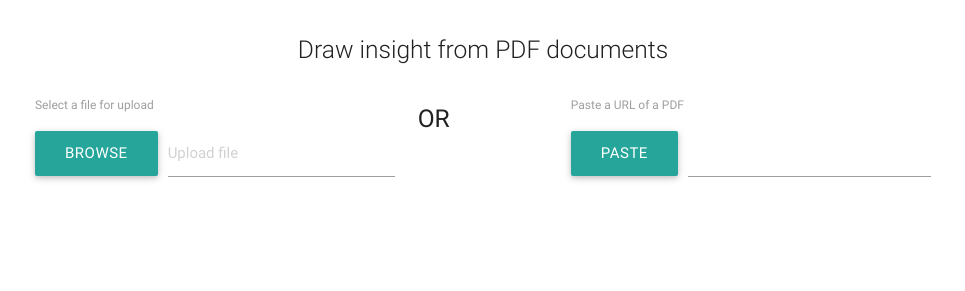
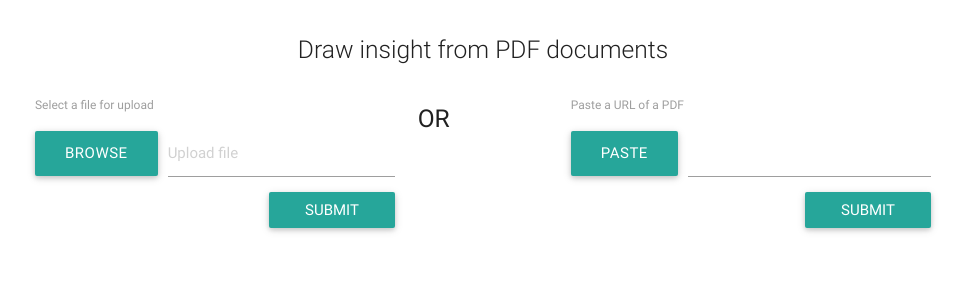
Before and after one commit to notexactlyawe/paper-reader, a Flask app: page / in a window 1280 px wide. Shown: the part 162-453 px from the top of the page, without its empty margins (157-1122 px from the left). Run offline with Flask 2, Linux system fonts and the light colour scheme; parts of the project's set-up code (start-up, migrations or seed data) failed here and were passed over; some libraries are stand-ins or nearby versions.

Commit message:
Call enpoints on form submit

```diff
--- a/static/css/style.css
+++ b/static/css/style.css
@@ -37,6 +37,7 @@ body {
 
 main {
 	flex: 1 0 auto;
+}
 
 .float-right {
 	float: right;
--- a/templates/index.html
+++ b/templates/index.html
@@ -6,14 +6,16 @@
 
 {% block content %}
 
-
-
   <div class="section no-pad-bot" id="index-banner">
     <div class="container">
       <br><br>
       <h1 class="header center teal-text lighten-2">Prereviewer</h1>
       <div class="row center">
-        <h5 class="header col s12 light">Draw insight from PDF documents</h5>
+        {% if msg is defined %}
+          <h4>{{ msg }}</h4>
+        {% else %}
+          <h5 class="header col s12 light">Draw insight from PDF documents</h5>
+        {% endif %}
       </div>
 
     </div>
@@ -21,9 +23,9 @@
 
 
   <div class="container">
+    <div class="row">
 
-    <div class="row">
-      <form class="col s5">
+      <form class="col s5" action="{{ url_for('upload_file') }}" method="POST" enctype="multipart/form-data">
         <label>Select a file for upload</label>
         <div class="file-field input-field">
           <div class="btn">
@@ -34,6 +36,13 @@
              <input class="file-path validate" type="text" placeholder="Upload file">
           </div>
         </div>
+
+        <a id="file-submit" class="waves-effect waves-light btn float-right">
+          <!--<div class="modal-trigger" href="#upload-modal">-->
+            <input type="submit" value="Submit">
+          <!--</div>-->
+        </a>
+
       </form>
 
       <div class="col s2">
@@ -42,7 +51,7 @@
         </div>
       </div>
 
-      <form class="col s5">
+      <form class="col s5" action="{{ url_for('get_concepts') }}" method="POST" enctype="multipart/form-data">
         <label>Paste a URL of a PDF</label>
         <div class="file-field input-field">
           <div class="btn">
@@ -52,6 +61,11 @@
             <input type="text" class="validate">
           </div>
         </div>
+
+        <a id="url-submit" class="waves-effect waves-light btn float-right">
+            <input type="submit" value="Submit">
+        </a>
+
       </form>
     </div>
 
```
Also changed, not shown: 1 other file.
